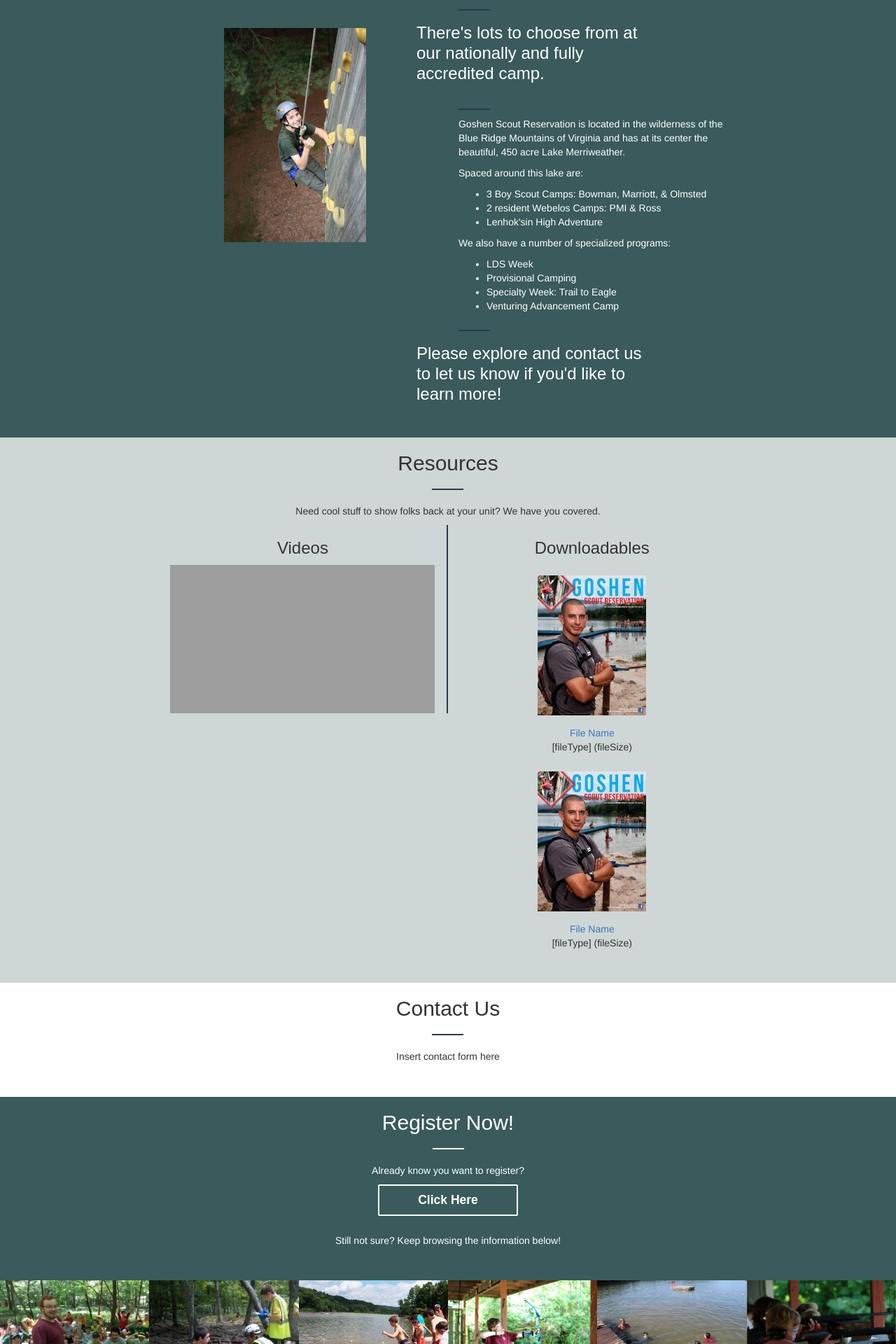
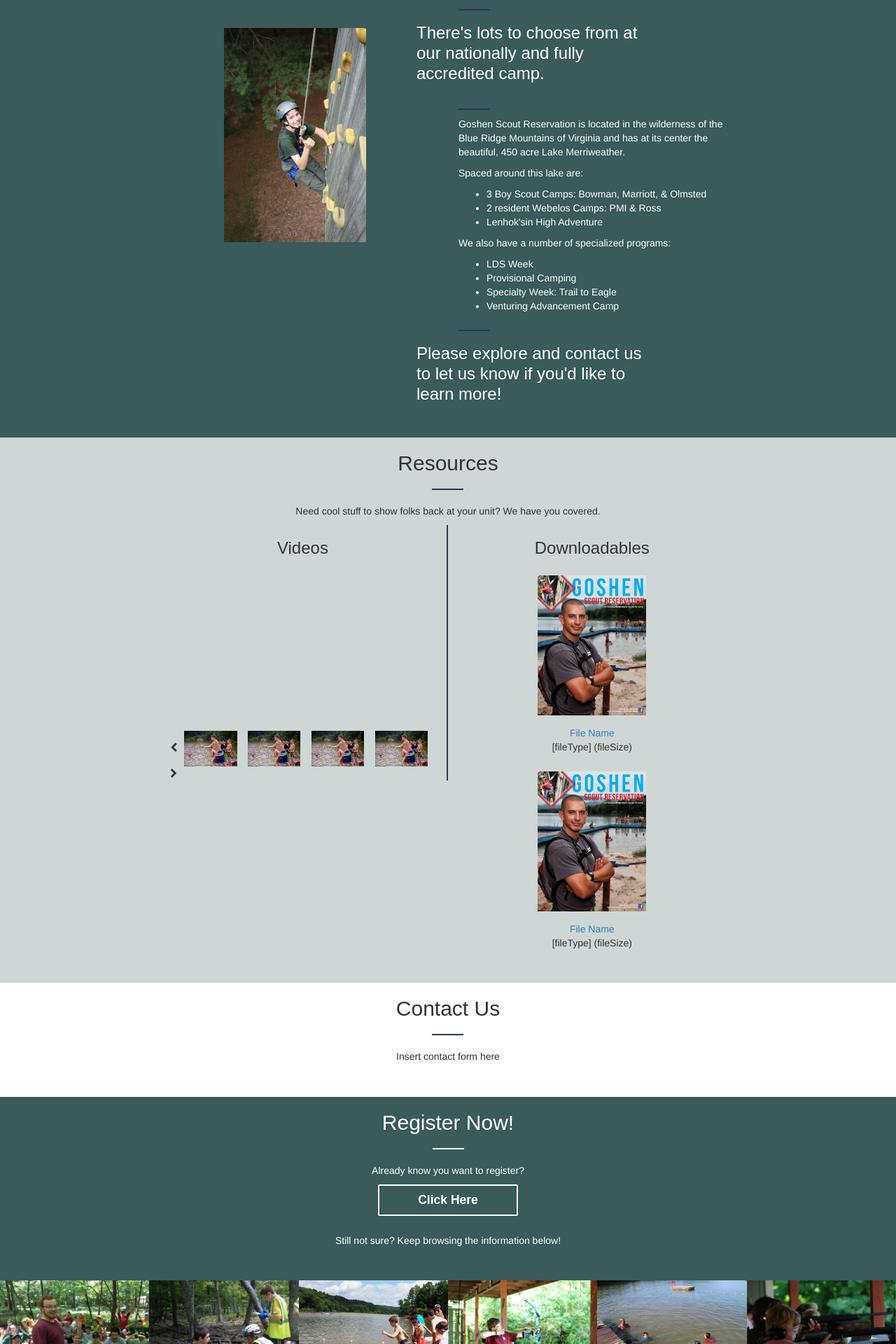
Before and after one commit to edamtoft/goshen, a Jekyll site: the page built from about.html, in a window 1280 px wide. Shown: the part 604-2524 px from the top of the page at 70% size. Built offline with Jekyll 4.4.1, drawn with Linux system fonts in a browser that asks for light colours; nearby versions of some CDN libraries; grey boxes are pictures that could not be loaded.

Commit message:
Mock-up for video gallery [Moses]

```diff
--- /dev/null
+++ b/_includes/video-gallery.html
@@ -0,0 +1,24 @@
+<style>
+    .gallery-display {
+        margin-top: 25px;
+    }
+    .gallery-display img {
+        width: 20%;
+        height: auto;
+        display: inline-block;
+        margin: 0 1.5%;
+    }
+</style>
+
+<h3 style="text-align: center;">Videos</h3>
+<div class="embed-responsive embed-responsive-16by9">
+    <iframe class="embed-responsive-item" src="https://www.youtube.com/embed/CrIizmhRYP0" allowfullscreen></iframe>
+</div>
+<div class="gallery-display">
+    <i class="fa fa-chevron-left" aria-hidden="true"></i>
+    <img class="img-responsive" src="/assets/Home01.jpg" />
+    <img class="img-responsive" src="/assets/Home01.jpg" />
+    <img class="img-responsive" src="/assets/Home01.jpg" />
+    <img class="img-responsive" src="/assets/Home01.jpg" />
+    <i class="fa fa-chevron-right" aria-hidden="true"></i>
+</div>
--- a/about.html
+++ b/about.html
@@ -41,10 +41,7 @@
         <h2 class="gsrtitle3" style="text-align: center;">Resources</h2>
         <p style="text-align: center;">Need cool stuff to show folks back at your unit? We have you covered.</p>
         <div class="col-sm-6" style="padding-right: 2%; border-right: 2px solid #2F384C;">
-            <h3 style="text-align: center;">Videos</h3>
-            <div class="embed-responsive embed-responsive-16by9">
-                <iframe class="embed-responsive-item" src="https://www.youtube.com/embed/CrIizmhRYP0" allowfullscreen></iframe>
-            </div>
+            {% include video-gallery.html %}
         </div>
         <div class="col-sm-6">
             <h3 style="text-align: center;">Downloadables</h3>
```
